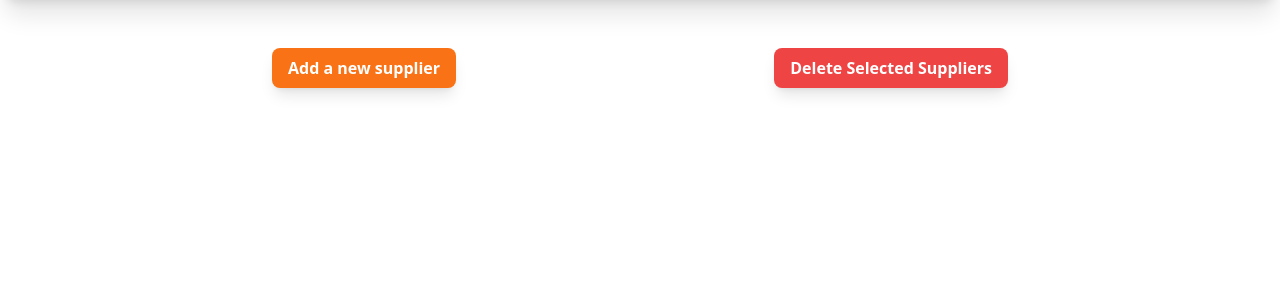
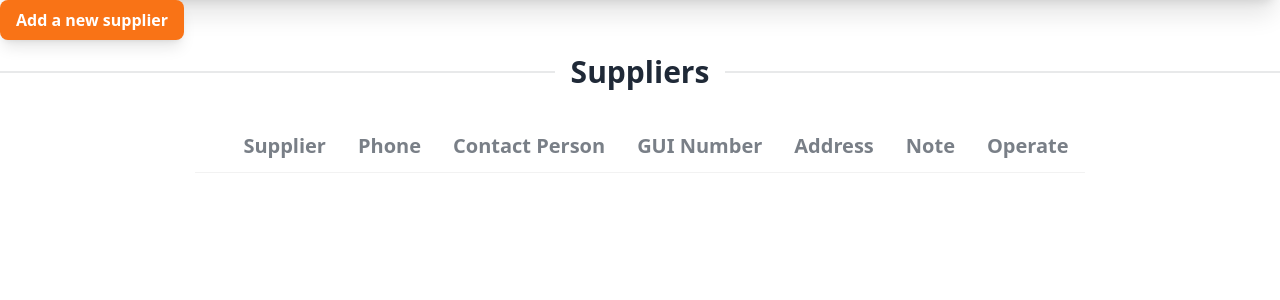
Before and after one commit to astrocamp/17th-TradeHub, a Django app: page /suppliers/ in a window 1280 px wide. Shown: the part 68-368 px from the top of the page. Run offline with Django 5.2, Linux system fonts and the light colour scheme; data that the repository does not hold is empty; style sheets or scripts are compiled from the project's sources; parts of the project's set-up code (start-up, migrations or seed data) failed here and were passed over.

Commit message:
style: issue/#11 change the table of Supplier Index.html

```diff
--- a/apps/suppliers/templates/suppliers/index.html
+++ b/apps/suppliers/templates/suppliers/index.html
@@ -1,32 +1,58 @@
 {% extends 'layouts/base.html' %}
 
 {% block content %}
-    <div class="p-4 max-w-3xl mx-auto mt-8">
-        <!-- 刪除選中供應商按鈕 -->
-        <form method="post" action="{% url 'suppliers:delete_selected' %}">
-            {% csrf_token %}
-            <!-- 新增產品按鈕 -->
-            <div class="flex space-x-4 mb-6 justify-between">
-                <a href="{% url 'suppliers:new' %}" class="inline-block rounded-lg bg-orange-500 text-white px-4 py-2 font-semibold shadow-lg hover:bg-orange-600 transition duration-300 ease-in-out transform hover:scale-105">
-                    Add a new supplier
-                </a>
-                <button type="submit" class="inline-block rounded-lg bg-red-500 text-white px-4 py-2 font-semibold shadow-lg hover:bg-red-600 transition duration-300 ease-in-out transform hover:scale-105">
-                    Delete Selected Suppliers
-                </button>
-            </div>
+<div class="flex space-x-4 mb-6 justify-between">
+    <a href="{% url 'suppliers:new' %}" class="inline-block rounded-lg bg-orange-500 text-white px-4 py-2 font-semibold shadow-lg hover:bg-orange-600 transition duration-300 ease-in-out transform hover:scale-105">
+        Add a new supplier
+    </a>
+</div>
+<div class="divider text-3xl font-bold">Suppliers</div>
 
-            <!-- 供應商列表 -->
-            <div class="space-y-4">
+<div class="flex justify-center mt-10">
+    <div class="overflow-x-auto">
+        <table class="table table-xl text-center">
+            <thead>
+                <tr class="text-xl">
+                    <th></th>
+                    <th>Supplier</th>
+                    <th>Phone</th>
+                    <th>Contact Person</th>
+                    <th>GUI Number</th>
+                    <th>Address</th>
+                    <th>Note</th>
+                    <th>Operate</th>
+                </tr>
+            </thead>
+            <tbody>
                 {% for supplier in suppliers %}
-                <div class="flex items-center justify-between p-6 bg-white shadow-lg rounded-xl hover:bg-gray-200 transition duration-300 ease-in-out">
-                    <input type="checkbox" name="selected_suppliers" value="{{ supplier.id }}" class="mr-4 h-6 w-6 rounded border-gray-300 text-blue-600 focus:ring-blue-500">
+                <tr class="hover">
+                    <th>
+                        <input type="checkbox" name="selected_suppliers" value="{{ supplier.id }}" class="mr-4 h-6 w-6 rounded border-gray-300 text-blue-600 focus:ring-blue-500">
+                    </th>
+                    <th>{{ supplier.name }}</th>
+                    <th>{{ supplier.tel }}</th>
+                    <th>{{ supplier.contact }}</th>
+                    <th>{{ supplier.GUInumber }}</th>
+                    <th>{{ supplier.address }}</th>
+                    <th>{{ supplier.remark }}</th>
+                    <th>
+                        <div class="flex gap-3">
+                            <a href="{% url 'suppliers:edit' supplier.id %}" class="rounded-lg bg-green-500 text-white px-4 py-2 font-semibold shadow-md hover:bg-green-600 transition duration-300 ease-in-out transform hover:scale-105">
+                                Edit
+                            </a>
+                            <form action="{% url 'suppliers:delete' supplier.id %}" method="POST" class="inline-block">
+                                {% csrf_token %}
+                                <button type="submit" class="rounded-lg bg-red-500 text-white px-4 py-2 font-semibold shadow-md hover:bg-red-600 transition duration-300 ease-in-out transform hover:scale-105">
+                                    Delete
+                                </button>
+                            </form>
+                        </div>
+                    </th>
+                </tr>
+                {% endfor %}
+            </tbody>
+        </table>
+    </div>
+</div>
 
-                    <a href="{% url 'suppliers:show' supplier.id %}" class="text-lg font-bold text-gray-900 hover:text-blue-600 transition duration-300 ease-in-out">
-                        {{ supplier.name }} - {{ supplier.tel }}
-                    </a>
-                </div>
-                {% endfor %}
-            </div>
-        </form>
-    </div>
 {% endblock %}
```
